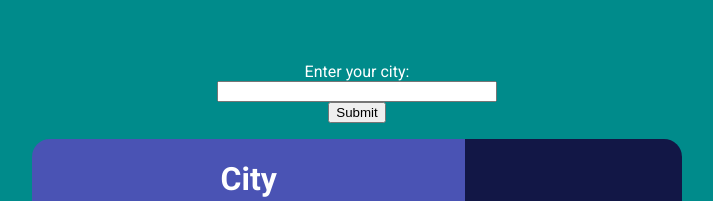
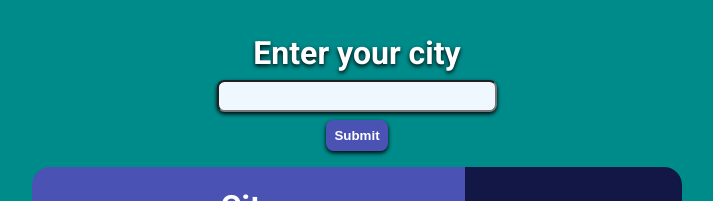
Before and after one commit to Exemption6877/odin-weather-app, a website built with webpack: page src/template.html in a window 1280 px wide. Shown: the top 201 px of the page, without its empty margins (283-996 px from the left). Built offline with nearby package versions, Linux system fonts and the light colour scheme; files whose address does not match are found by name.

Commit message:
Style form

```diff
--- a/src/styles.css
+++ b/src/styles.css
@@ -53,10 +53,31 @@ img {
 
 input[type="search"] {
   width: 35vh;
+  border-radius: 1ch;
+  background-color: aliceblue;
+  box-shadow: 0 2px 4px black;
+  height: 2rem;
 }
 
 form {
   display: flex;
   flex-direction: column;
   align-items: center;
+  gap: 0.5rem;
 }
+
+form > label {
+  font-weight: bold;
+  font-size: 2rem;
+  text-shadow: 0 2px 4px black;
+}
+
+form > input[type="submit"] {
+  background-color: #4a53b4;
+  border: 0;
+  border-radius: 1ch;
+  padding: 0.5rem 0.5rem 0.5rem 0.5rem;
+  color: white;
+  font-weight: bold;
+  box-shadow: 0 2px 4px black;
+}
--- a/src/template.html
+++ b/src/template.html
@@ -14,7 +14,7 @@
   <body>
     <div class="container">
       <form action="" method="get">
-        <label for="search">Enter your city: </label>
+        <label for="search">Enter your city</label>
         <input type="search" name="search" id="search" />
         <input type="submit" name="submit" id="submit" />
       </form>
```
